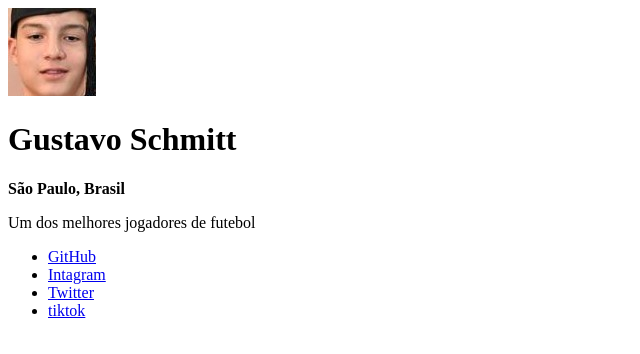
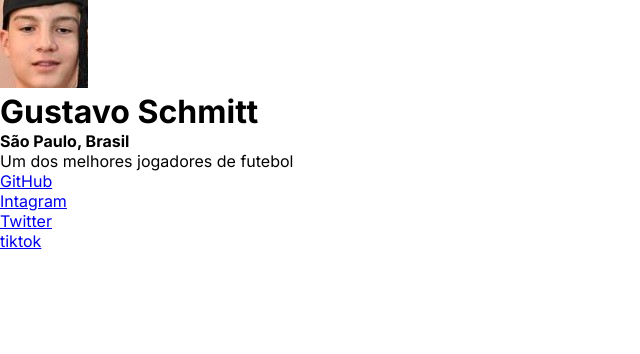
Before and after one commit to gugaschmitt/Link-tree, a plain HTML site: page index.html in a window 1280 px wide. Shown: the whole page, without its empty margins (0-640 px from the left). Drawn offline with Linux system fonts and the light colour scheme.

Commit message:
primeiras estilizações com o CSS

```diff
--- a/index.html
+++ b/index.html
@@ -5,6 +5,7 @@
     <meta name="viewport" content="width=device-width, initial-scale=1.0">
     <link rel="stylesheet" href="style.css">
     <title>'link-tree'</title>
+    <link rel="stylesheet" href="style.css">
 </head>
 <body>
     <div>
--- a/style.css
+++ b/style.css
@@ -0,0 +1,8 @@
+@import url('https://fonts.googleapis.com/css2?family=Inter:ital,opsz,wght@0,14..32,100..900;1,14..32,100..900&family=Kanit:ital,wght@0,100;0,200;0,300;0,400;0,500;0,600;0,700;0,800;0,900;1,100;1,200;1,300;1,400;1,500;1,600;1,700;1,800;1,900&display=swap');
+
+*{
+    margin: 0;
+    padding: 0;
+    box-sizing: border-box;
+    font-family: "inter", sans-serif;
+}
```
